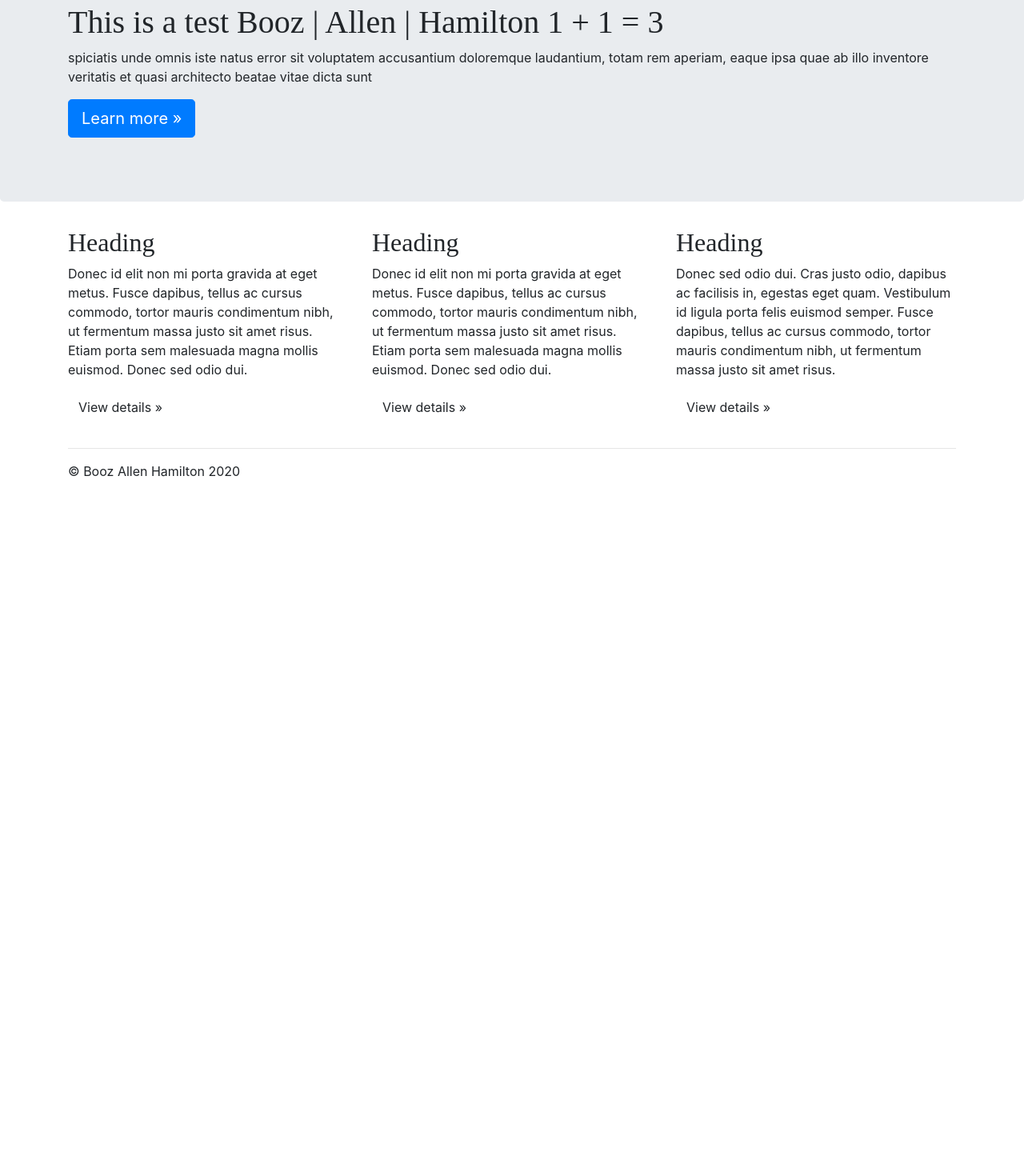
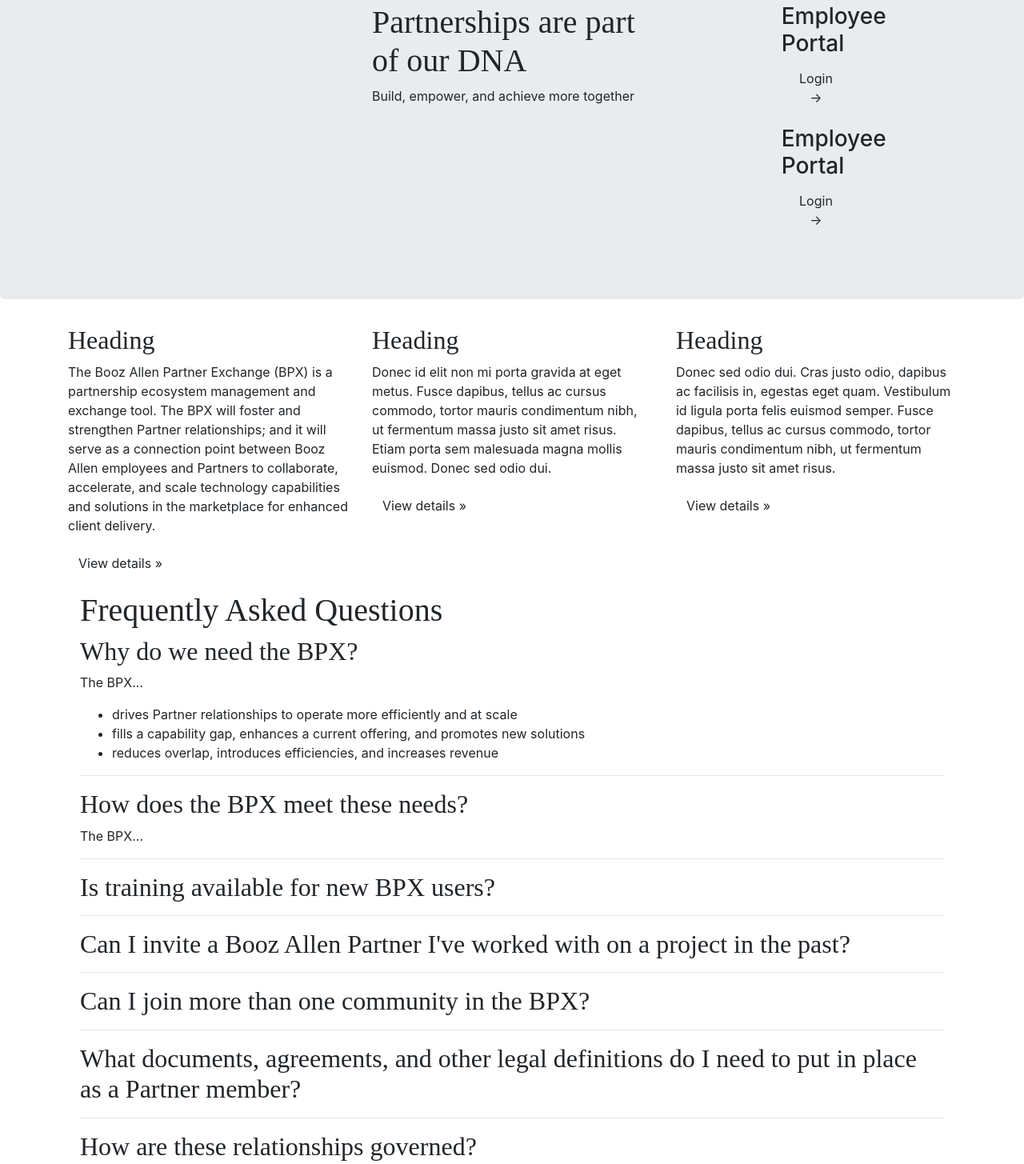
Before and after one commit to dsper/BPX, a website: page src/index.html in a window 1280 px wide. Shown: the part 158-1613 px from the top of the page at 80% size. Before the commit the page ends 800 px from the top, so only its background shows below. Drawn offline with nearby package versions, Linux system fonts and the light colour scheme.

Commit message:
Building out the page
Setting up sections and containers and fun stuff

```diff
--- a/src/index.html
+++ b/src/index.html
@@ -2,11 +2,14 @@
 <!--[if lt IE 7]>      <html class="no-js lt-ie9 lt-ie8 lt-ie7" lang=""> <![endif]-->
 <!--[if IE 7]>         <html class="no-js lt-ie9 lt-ie8" lang=""> <![endif]-->
 <!--[if IE 8]>         <html class="no-js lt-ie9" lang=""> <![endif]-->
-<!--[if gt IE 8]><!--> <html class="no-js" lang=""> <!--<![endif]-->
+<!--[if gt IE 8]><!-->
+<html class="no-js" lang="">
+<!--<![endif]-->
+
 <head>
   <meta charset="utf-8">
   <meta http-equiv="X-UA-Compatible" content="IE=edge,chrome=1">
-        <title>Booz Allen Hamilton | BPX</title>
+  <title>Booz Allen Partner Xchange</title>
   <meta name="description" content="">
   <meta name="viewport" content="width=device-width, initial-scale=1">
   <link rel="apple-touch-icon" href="apple-touch-icon.png">
@@ -16,20 +19,52 @@
   </style>
 
 </head>
+
 <body>
 
   <div class="container">
     <nav class="navbar navbar-expand-lg navbar-light">
-          <a class="navbar-brand" id = "nav-title" href="#">BPX</a>
+      <a class="navbar-brand" id="nav-title" href="#">BPX</a>
     </nav>
   </div>
 
   <!-- Main jumbotron -->
   <div class="jumbotron">
     <div class="container">
-        <h1>This is a test Booz | Allen | Hamilton 1 + 1 = 3</h1>
-        <p>spiciatis unde omnis iste natus error sit voluptatem accusantium doloremque laudantium, totam rem aperiam, eaque ipsa quae ab illo inventore veritatis et quasi architecto beatae vitae dicta sunt </p>
-        <p><a class="btn btn-primary btn-lg" href="#" role="button">Learn more &raquo;</a></p>
+      <div class="row">
+        <div class="col-md-4"></div>
+        <div class="col-md-4">
+          <h1>Partnerships are part of our DNA</h1>
+          <p>Build, empower, and achieve more together</p>
+        </div>
+        <div class="col-md-4">
+          <div class="container portal partner">
+            <div class="row">
+              <div class="col-md-4">
+
+              </div>
+              <div class="col-md-4">
+                <h3>Employee Portal</h3>
+                <p><a class="btn btn-default" href="#" role="button">Login →</a></p>
+              </div>
+            </div>
+          </div>
+          <div class="container portal employee">
+            <div class="row">
+              <div class="col-md-4">
+
+              </div>
+              <div class="col-md-4">
+                <h3>Employee Portal</h3>
+                <p><a class="btn btn-default" href="#" role="button">Login →</a></p>
+              </div>
+            </div>
+          </div>
+        </div>
+
+
+        <!-- <p><a class="btn btn-primary btn-lg" href="#" role="button">Learn more &raquo;</a></p> -->
+      </div>
     </div>
   </div>
 
@@ -38,19 +73,70 @@
     <div class="row">
       <div class="col-md-4">
         <h2>Heading</h2>
-          <p>Donec id elit non mi porta gravida at eget metus. Fusce dapibus, tellus ac cursus commodo, tortor mauris condimentum nibh, ut fermentum massa justo sit amet risus. Etiam porta sem malesuada magna mollis euismod. Donec sed odio dui. </p>
+        <p>The Booz Allen Partner Exchange (BPX) is a partnership ecosystem management and exchange tool. The BPX will
+          foster and strengthen Partner relationships; and it will serve as a connection point between Booz Allen
+          employees and Partners to collaborate, accelerate, and scale technology capabilities and solutions in the
+          marketplace for enhanced client delivery.</p>
         <p><a class="btn btn-default" href="#" role="button">View details &raquo;</a></p>
       </div>
       <div class="col-md-4">
         <h2>Heading</h2>
-          <p>Donec id elit non mi porta gravida at eget metus. Fusce dapibus, tellus ac cursus commodo, tortor mauris condimentum nibh, ut fermentum massa justo sit amet risus. Etiam porta sem malesuada magna mollis euismod. Donec sed odio dui. </p>
+        <p>Donec id elit non mi porta gravida at eget metus. Fusce dapibus, tellus ac cursus commodo, tortor mauris
+          condimentum nibh, ut fermentum massa justo sit amet risus. Etiam porta sem malesuada magna mollis euismod.
+          Donec sed odio dui. </p>
         <p><a class="btn btn-default" href="#" role="button">View details &raquo;</a></p>
       </div>
       <div class="col-md-4">
         <h2>Heading</h2>
-          <p>Donec sed odio dui. Cras justo odio, dapibus ac facilisis in, egestas eget quam. Vestibulum id ligula porta felis euismod semper. Fusce dapibus, tellus ac cursus commodo, tortor mauris condimentum nibh, ut fermentum massa justo sit amet risus.</p>
+        <p>Donec sed odio dui. Cras justo odio, dapibus ac facilisis in, egestas eget quam. Vestibulum id ligula porta
+          felis euismod semper. Fusce dapibus, tellus ac cursus commodo, tortor mauris condimentum nibh, ut fermentum
+          massa justo sit amet risus.</p>
         <p><a class="btn btn-default" href="#" role="button">View details &raquo;</a></p>
       </div>
+    </div>
+
+    <div class="container datalinks">
+
+
+    </div>
+
+    <div class="container FAQ">
+      <h1>Frequently Asked Questions</h1>
+      <div class="question">
+        <h2>Why do we need the BPX?</h2>
+        <p>The BPX...</p>
+        <ul>
+          <li>drives Partner relationships to operate more efficiently and at scale</li>
+          <li>fills a capability gap, enhances a current offering, and promotes new solutions</li>
+          <li>reduces overlap, introduces efficiencies, and increases revenue</li>
+        </ul>
+      </div>
+      <hr>
+      <div class="question">
+        <h2>How does the BPX meet these needs?</h2>
+        <p>The BPX...</p>
+      </div>
+      <hr>
+      <div class="question">
+        <h2>Is training available for new BPX users?</h2>
+      </div>
+      <hr>
+      <div class="question">
+        <h2>Can I invite a Booz Allen Partner I've worked with on a project in the past?</h2>
+      </div>
+      <hr>
+      <div class="question">
+        <h2>Can I join more than one community in the BPX?</h2>
+      </div>
+      <hr>
+      <div class="question">
+        <h2>What documents, agreements, and other legal definitions do I need to put in place as a Partner member?</h2>
+      </div>
+      <hr>
+      <div class="question">
+        <h2>How are these relationships governed?</h2>
+      </div>
+
     </div>
 
     <hr>
@@ -67,12 +153,21 @@
 
   <!-- Google Analytics: change UA-XXXXX-X to be Booz Allen's site ID. -->
   <script>
-            (function(b,o,i,l,e,r){b.GoogleAnalyticsObject=l;b[l]||(b[l]=
-            function(){(b[l].q=b[l].q||[]).push(arguments)});b[l].l=+new Date;
-            e=o.createElement(i);r=o.getElementsByTagName(i)[0];
-            e.src='//www.google-analytics.com/analytics.js';
-            r.parentNode.insertBefore(e,r)}(window,document,'script','ga'));
-            ga('create','UA-XXXXX-X','auto');ga('send','pageview');
+    (function (b, o, i, l, e, r) {
+      b.GoogleAnalyticsObject = l;
+      b[l] || (b[l] =
+        function () {
+          (b[l].q = b[l].q || []).push(arguments)
+        });
+      b[l].l = +new Date;
+      e = o.createElement(i);
+      r = o.getElementsByTagName(i)[0];
+      e.src = '//www.google-analytics.com/analytics.js';
+      r.parentNode.insertBefore(e, r)
+    }(window, document, 'script', 'ga'));
+    ga('create', 'UA-XXXXX-X', 'auto');
+    ga('send', 'pageview');
   </script>
 </body>
+
 </html>
```
Lines whose indentation alone changed are shown as unchanged.
